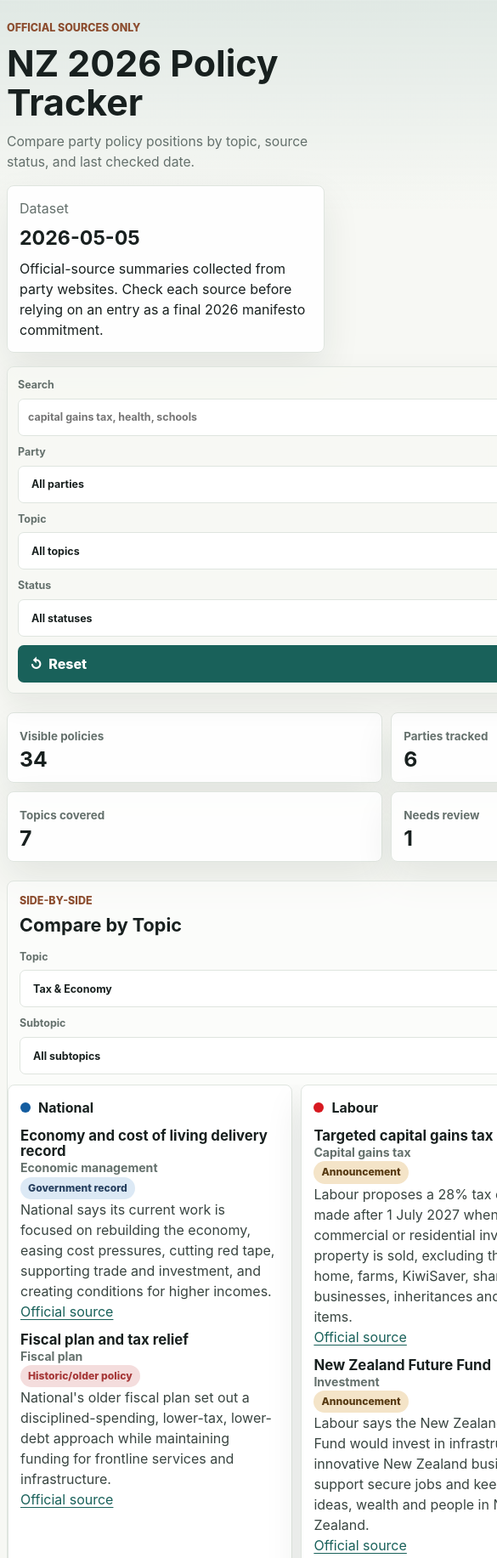
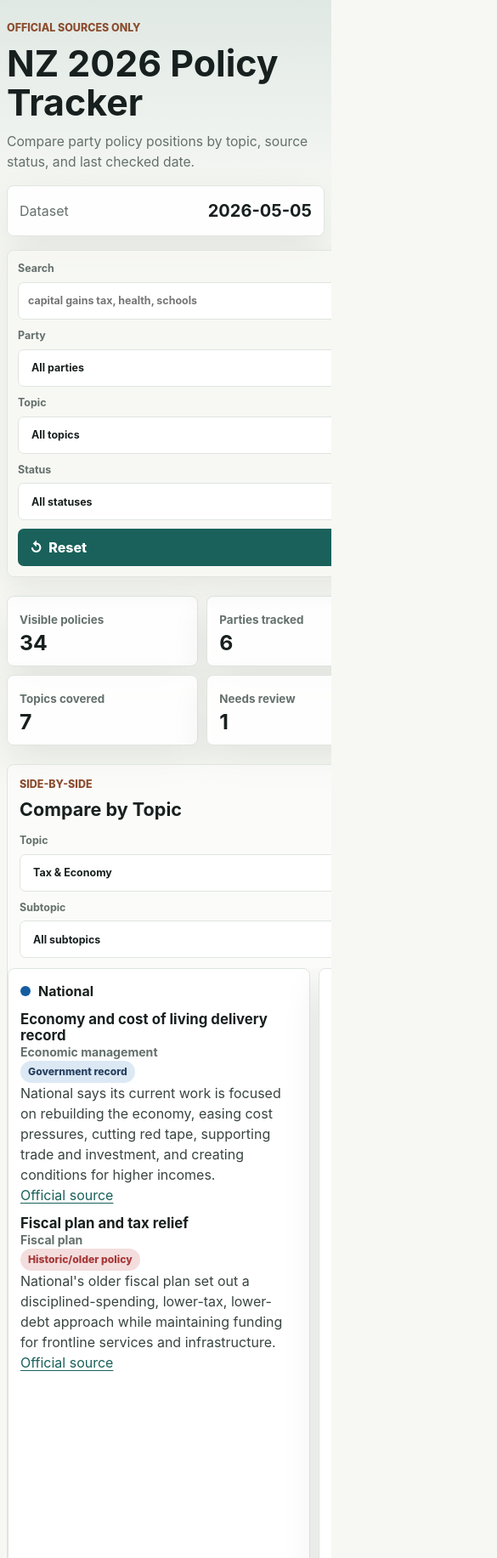
Before and after one commit to palexander-hub/nz-2026-policy-tracker, a plain HTML site: page index.html in a window 390 px wide. Shown: the top 1833 px of the page at 85% size, 585 px wide, since content can reach past the window. Drawn offline with Linux system fonts and the light colour scheme.

Commit message:
Refine phone-first dashboard layout

```diff
--- a/styles.css
+++ b/styles.css
@@ -16,6 +16,11 @@
 
 * {
   box-sizing: border-box;
+}
+
+html {
+  max-width: 100%;
+  overflow-x: hidden;
 }
 
 body {
@@ -124,6 +129,7 @@
   display: grid;
   gap: 22px;
   padding-bottom: 38px;
+  min-width: 0;
 }
 
 .toolbar {
@@ -252,6 +258,8 @@
   display: grid;
   align-content: start;
   gap: 12px;
+  min-width: 0;
+  overflow-wrap: anywhere;
 }
 
 .party-line {
@@ -332,6 +340,7 @@
 .policy-card .summary,
 .compare-card .summary {
   color: #394541;
+  overflow-wrap: anywhere;
 }
 
 .subtopic {
@@ -353,6 +362,8 @@
   align-items: center;
   padding-top: 10px;
   border-top: 1px solid var(--line);
+  min-width: 0;
+  overflow-wrap: anywhere;
 }
 
 .checked {
@@ -416,11 +427,50 @@
   color: var(--muted);
 }
 
-@media (max-width: 900px) {
+@media (max-width: 1100px) {
+  body {
+    background:
+      linear-gradient(180deg, rgba(25, 97, 90, 0.1), transparent 250px),
+      var(--bg);
+  }
+
   .header-inner,
   .toolbar,
   .policy-list {
     grid-template-columns: 1fr;
+  }
+
+  .header-inner {
+    gap: 18px;
+  }
+
+  .site-header {
+    padding: 22px 0 14px;
+  }
+
+  h1 {
+    font-size: clamp(1.9rem, 8vw, 2.75rem);
+  }
+
+  .lede {
+    margin-top: 10px;
+    font-size: 0.98rem;
+  }
+
+  .header-card {
+    display: flex;
+    justify-content: space-between;
+    align-items: center;
+    gap: 12px;
+    padding: 14px;
+  }
+
+  .header-card strong {
+    font-size: 1.25rem;
+  }
+
+  .header-card #dataset-note {
+    display: none;
   }
 
   .stats-grid {
@@ -429,6 +479,8 @@
 
   .toolbar {
     position: static;
+    gap: 10px;
+    padding: 12px;
   }
 
   .toolbar > * {
@@ -454,58 +506,6 @@
   .compare-controls label {
     flex: 1;
   }
-}
-
-@media (max-width: 640px) {
-  body {
-    background:
-      linear-gradient(180deg, rgba(25, 97, 90, 0.1), transparent 250px),
-      var(--bg);
-  }
-
-  .site-header {
-    padding: 24px 0 16px;
-  }
-
-  .header-inner,
-  main,
-  footer {
-    width: min(100% - 22px, var(--max));
-  }
-
-  .header-inner {
-    gap: 16px;
-  }
-
-  h1 {
-    font-size: clamp(2rem, 11vw, 3rem);
-  }
-
-  .lede {
-    margin-top: 12px;
-    font-size: 0.98rem;
-  }
-
-  .header-card {
-    padding: 14px;
-  }
-
-  .toolbar {
-    gap: 10px;
-    padding: 12px;
-  }
-
-  .stats-grid {
-    gap: 10px;
-  }
-
-  .stats-grid article {
-    padding: 14px;
-  }
-
-  .stats-grid strong {
-    font-size: 1.55rem;
-  }
 
   .compare-section,
   .results-section,
@@ -520,23 +520,20 @@
   .compare-grid {
     display: flex;
     gap: 10px;
+    grid-template-columns: none;
     margin: 0 -14px;
     padding: 0 14px 8px;
     scroll-snap-type: x mandatory;
   }
 
   .compare-card {
-    flex: 0 0 min(82vw, 310px);
+    flex: 0 0 min(86vw, 430px);
     min-height: 0;
     scroll-snap-align: start;
   }
 
   .policy-card {
     padding: 15px;
-  }
-
-  .policy-meta {
-    gap: 6px;
   }
 
   .source-row {
@@ -593,6 +590,52 @@
   }
 }
 
+@media (max-width: 640px) {
+  .site-header {
+    padding: 24px 0 16px;
+  }
+
+  .header-inner,
+  main,
+  footer {
+    width: min(100% - 22px, var(--max));
+  }
+
+  .header-inner {
+    gap: 16px;
+  }
+
+  h1 {
+    font-size: clamp(2rem, 11vw, 3rem);
+  }
+
+  .lede {
+    margin-top: 12px;
+    font-size: 0.98rem;
+  }
+
+  .stats-grid {
+    gap: 10px;
+  }
+
+  .stats-grid article {
+    padding: 14px;
+  }
+
+  .stats-grid strong {
+    font-size: 1.55rem;
+  }
+
+  .compare-card {
+    flex-basis: min(calc(100vw - 48px), 420px);
+  }
+
+  .policy-meta {
+    gap: 6px;
+  }
+
+}
+
 @media (max-width: 420px) {
   .header-inner,
   main,
@@ -611,7 +654,7 @@
   }
 
   .compare-card {
-    flex-basis: 86vw;
+    flex-basis: calc(100vw - 34px);
   }
 
   td {
```
